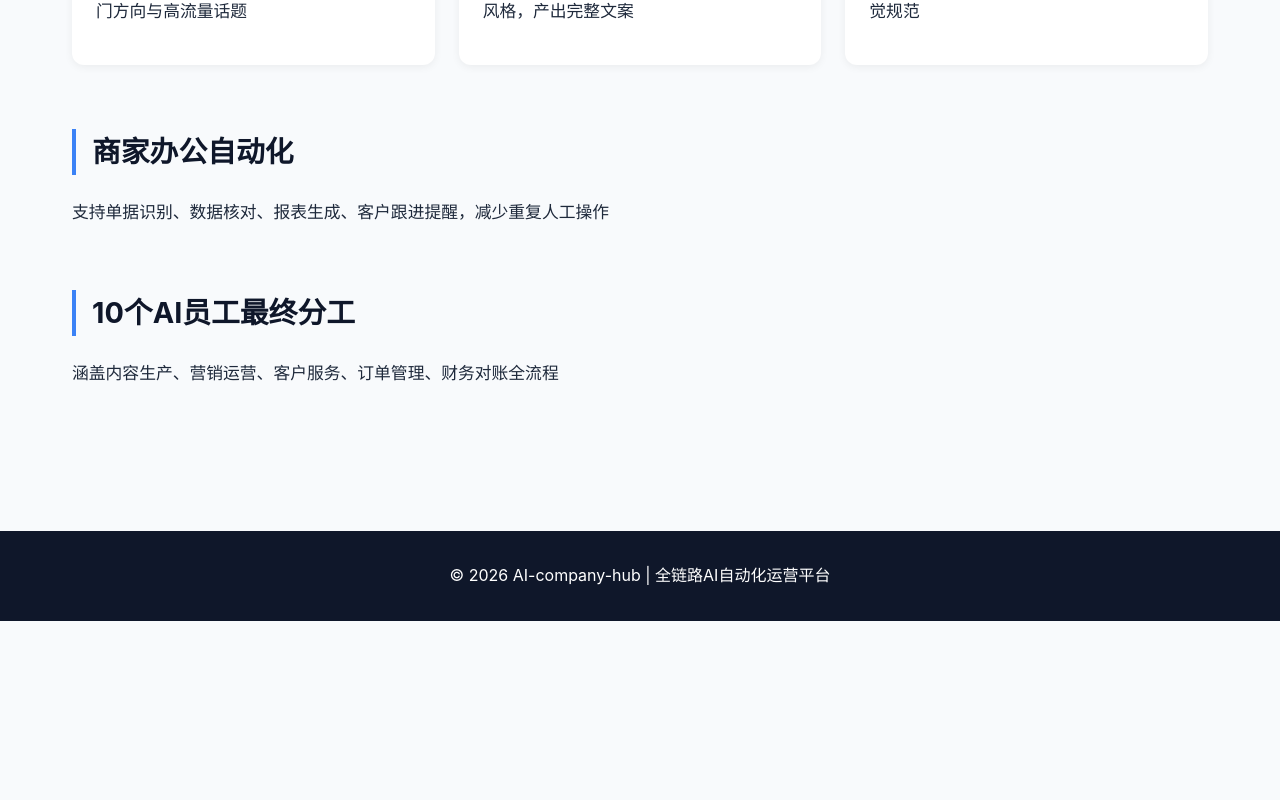
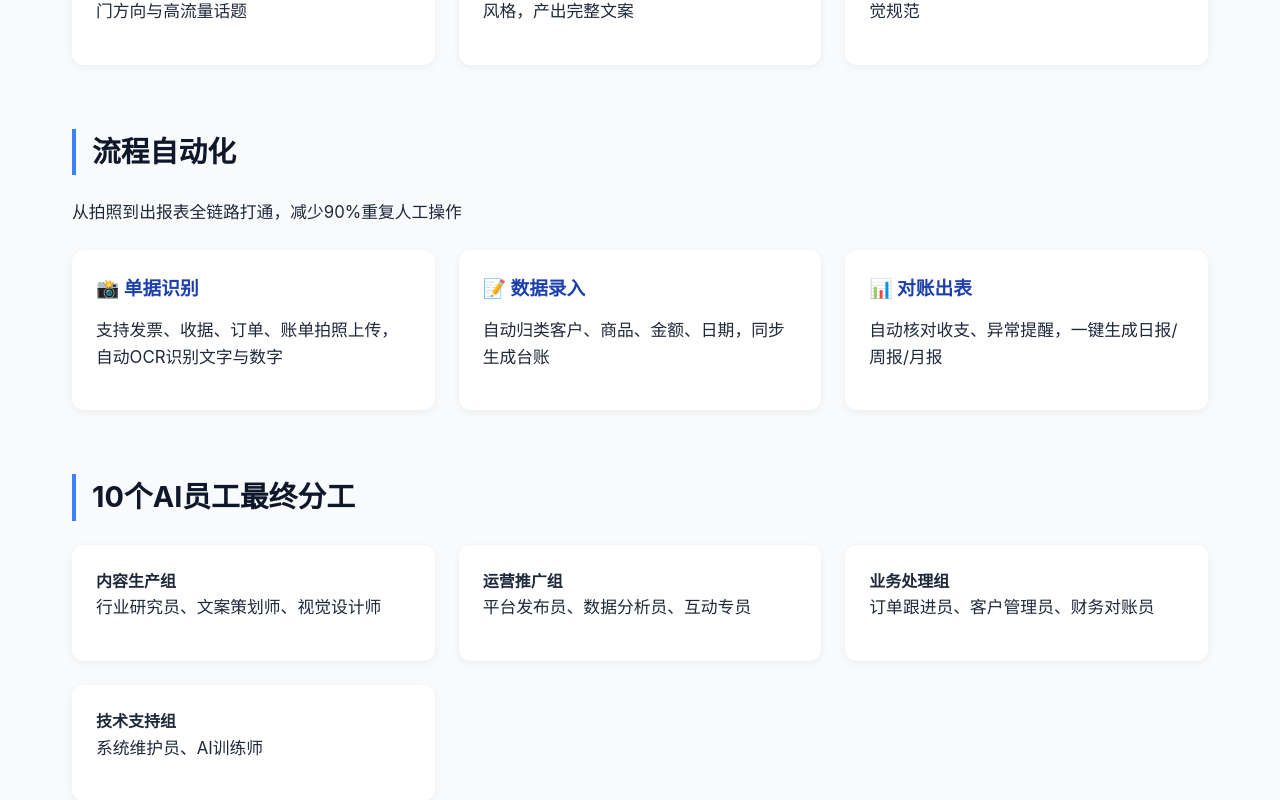
Before and after one commit to edwardchaiks-jpg/AI-company-hub, a React (Vite) app: page / in a window 1280 px wide. Shown: the part 520-1320 px from the top of the page. Before the commit the page ends 1141 px from the top, so only its background shows below. Built offline with nearby package versions, Linux system fonts and the light colour scheme.

Commit message:
Update App.jsx

```diff
--- a/src/App.jsx
+++ b/src/App.jsx
@@ -47,13 +47,44 @@ function App() {
         </section>
 
         <section id="automation" className="section">
-          <h2>商家办公自动化</h2>
-          <p>支持单据识别、数据核对、报表生成、客户跟进提醒，减少重复人工操作</p>
+          <h2>流程自动化</h2>
+          <p>从拍照到出报表全链路打通，减少90%重复人工操作</p>
+          <div className="card-grid">
+            <div className="card">
+              <h3>📸 单据识别</h3>
+              <p>支持发票、收据、订单、账单拍照上传，自动OCR识别文字与数字</p>
+            </div>
+            <div className="card">
+              <h3>📝 数据录入</h3>
+              <p>自动归类客户、商品、金额、日期，同步生成台账</p>
+            </div>
+            <div className="card">
+              <h3>📊 对账出表</h3>
+              <p>自动核对收支、异常提醒，一键生成日报/周报/月报</p>
+            </div>
+          </div>
         </section>
 
         <section id="team" className="section">
           <h2>10个AI员工最终分工</h2>
-          <p>涵盖内容生产、营销运营、客户服务、订单管理、财务对账全流程</p>
+          <div className="card-grid team-grid">
+            <div className="card">
+              <h4>内容生产组</h4>
+              <p>行业研究员、文案策划师、视觉设计师</p>
+            </div>
+            <div className="card">
+              <h4>运营推广组</h4>
+              <p>平台发布员、数据分析员、互动专员</p>
+            </div>
+            <div className="card">
+              <h4>业务处理组</h4>
+              <p>订单跟进员、客户管理员、财务对账员</p>
+            </div>
+            <div className="card">
+              <h4>技术支持组</h4>
+              <p>系统维护员、AI训练师</p>
+            </div>
+          </div>
         </section>
       </main>
 
```
